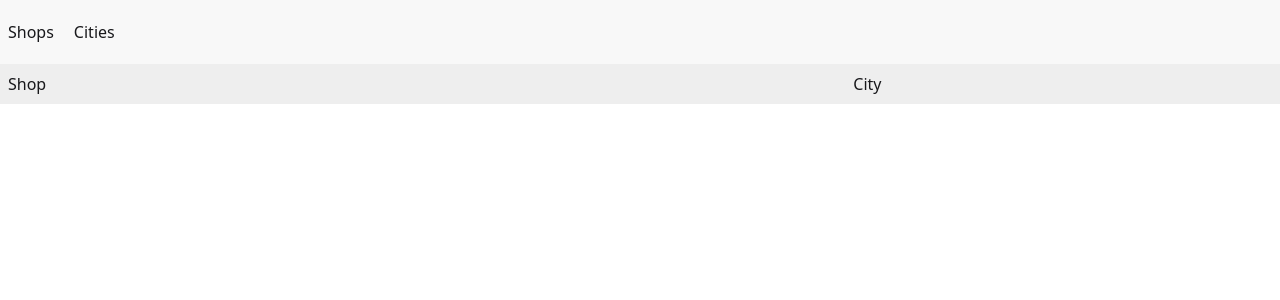
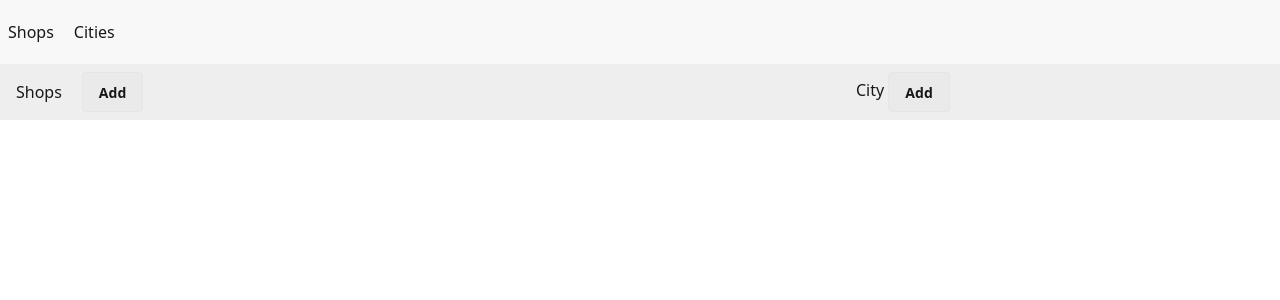
Before and after one commit to ahzzano/store-locator, a SvelteKit app: page / in a window 1280 px wide. Shown: the top 300 px of the page. Built offline with nearby package versions, Linux system fonts and the light colour scheme.

Commit message:
feat: add dropdown buttons

```diff
--- a/src/routes/+page.svelte
+++ b/src/routes/+page.svelte
@@ -23,9 +23,33 @@
 
 {#if $shops}
 	<div class="flex flex-col w">
-		<div class="flex w-full gap-2 p-2 bg-base-300">
-			<span class="w-2/3"> Shop </span>
-			<span class="w-1/3 sm:block hidden">City</span>
+		<div class="flex w-full gap-2 p-2 pl-4 pt-2 bg-base-300 justify-center items-center">
+			<div class="flex items-center w-2/3">
+				<span>Shops</span>
+				<div class="w-2/3">
+					<div class="dropdown dropdown-start ml-5">
+						<button tabindex="0" class="btn btn-soft">Add</button>
+						<div
+							tabindex="1"
+							class="menu dropdown-content bg-base-300 rounded-box z-1 mt-4 w-52 p-2 shadow-sm"
+						>
+							<AddShop />
+						</div>
+					</div>
+				</div>
+			</div>
+			<div class="items-center flex w-1/3 justify-center items-center gap-4 sm:block hidden">
+				<span class="">City</span>
+				<div class="dropdown dropdown-start dropdown-hover">
+					<button tabindex="0" class="btn btn-soft rounded-field">Add</button>
+					<div
+						tabindex="1"
+						class="menu dropdown-content bg-base-300 rounded-box z-1 mt-4 w-52 p-2 shadow-sm"
+					>
+						<AddCity />
+					</div>
+				</div>
+			</div>
 		</div>
 
 		{#each $shops as shop}
```
